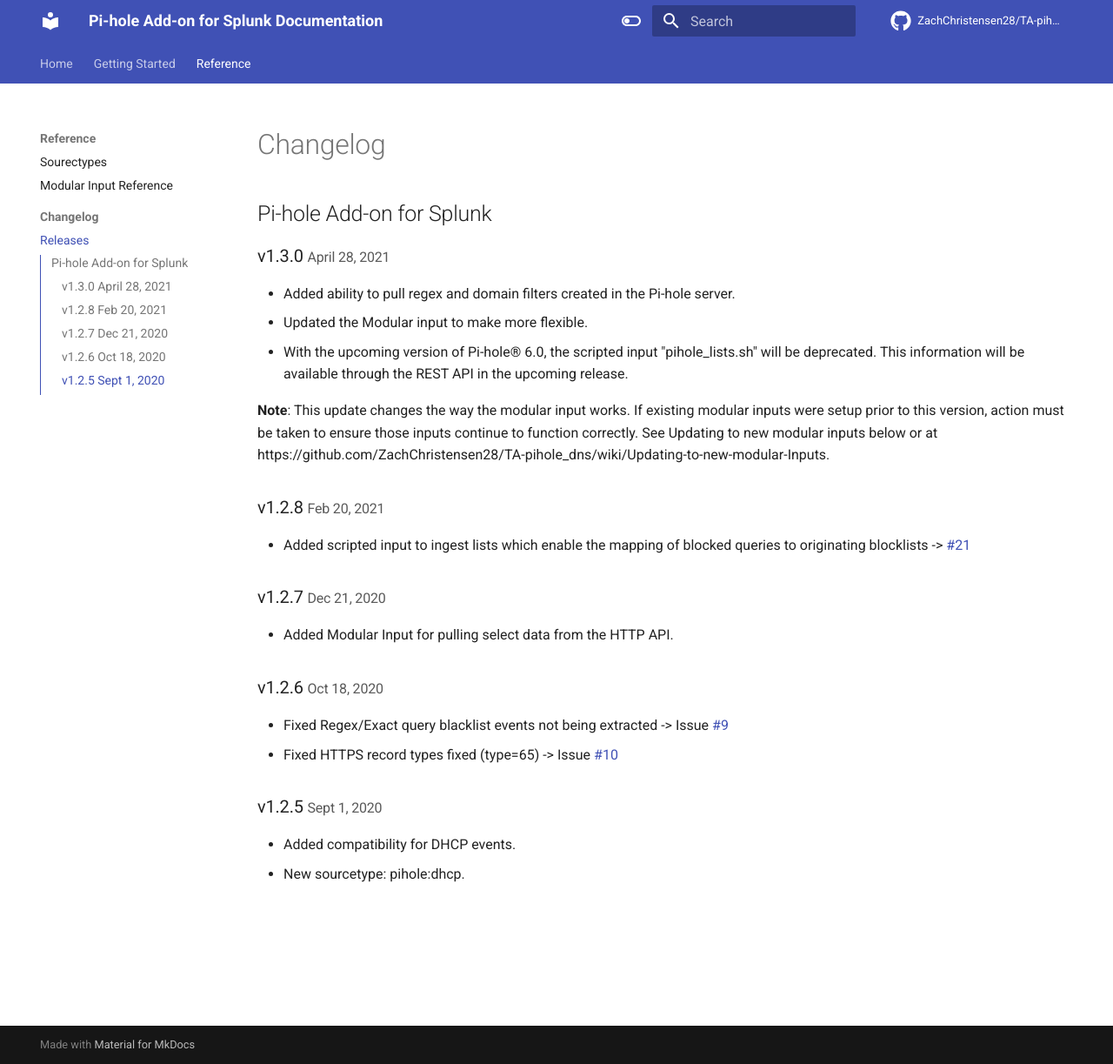
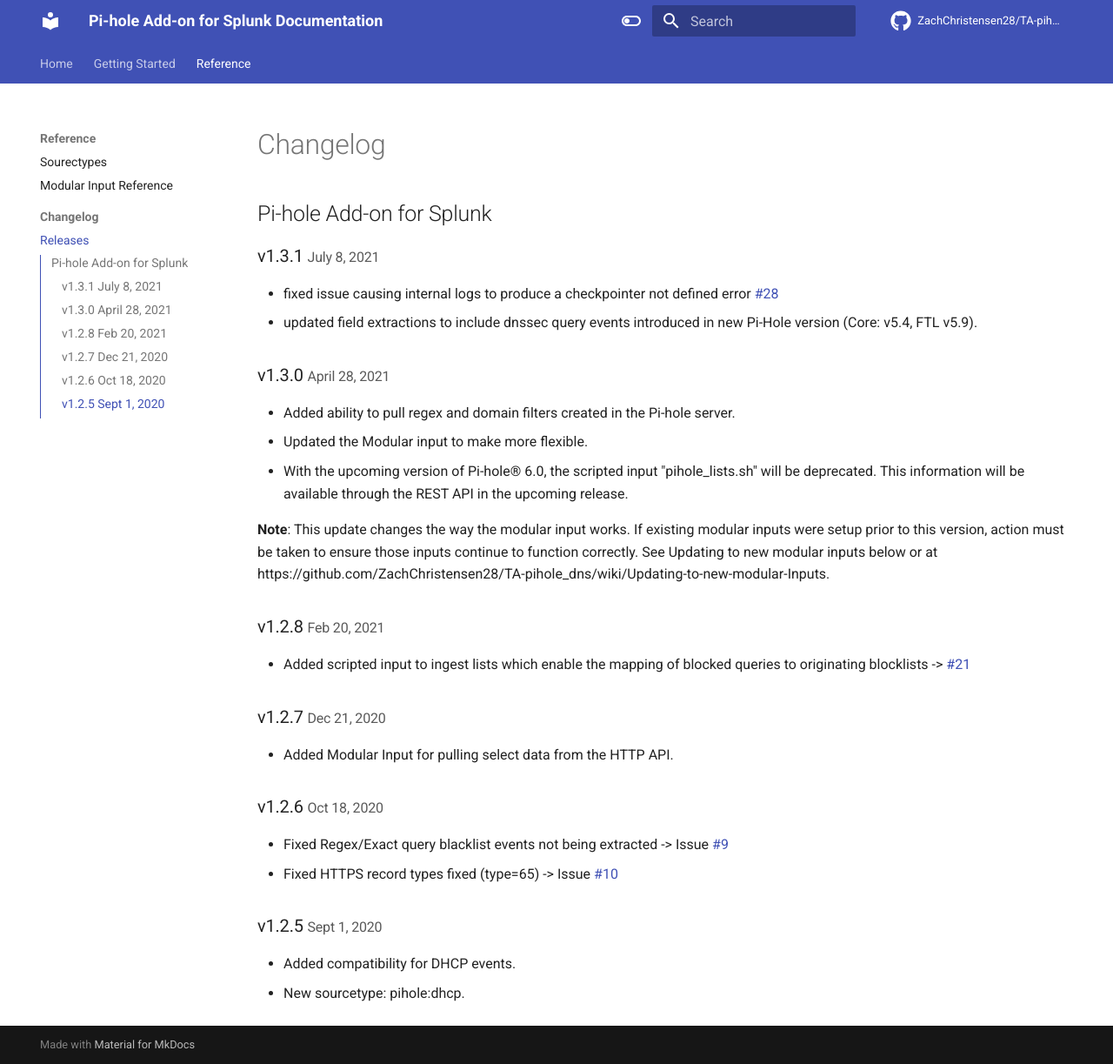
Before and after one commit to ZachChristensen28/splunk-pihole-ta-documentation, an MkDocs documentation site: the page built from docs/reference/releases/index.md, in a window 1280 px wide and 1223 px high. Shown: the whole window at 87% size. Built offline with MkDocs 1.6.1 and Material for MkDocs 9.7.7, drawn with Linux system fonts in a browser that asks for light colours; comment, search, counter and statistics services are not loaded.

Commit message:
Version increase
Signed-off-by: Zach Christensen <23529374+ZachChristensen28@users.noreply.github.com>

```diff
--- a/docs/reference/releases/index.md
+++ b/docs/reference/releases/index.md
@@ -1,6 +1,11 @@
 # Changelog
 
 ## Pi-hole Add-on for Splunk
+
+### v1.3.1 <small>July 8, 2021</small>
+
+* fixed issue causing internal logs to produce a checkpointer not defined error [#28](https://github.com/ZachChristensen28/TA-pihole_dns/issues/28)
+* updated field extractions to include dnssec query events introduced in new Pi-Hole version (Core: v5.4, FTL v5.9).
 
 ### v1.3.0 <small>April 28, 2021</small>
 
```
Also changed, not shown: docs/index.md (+2 -2 lines).
